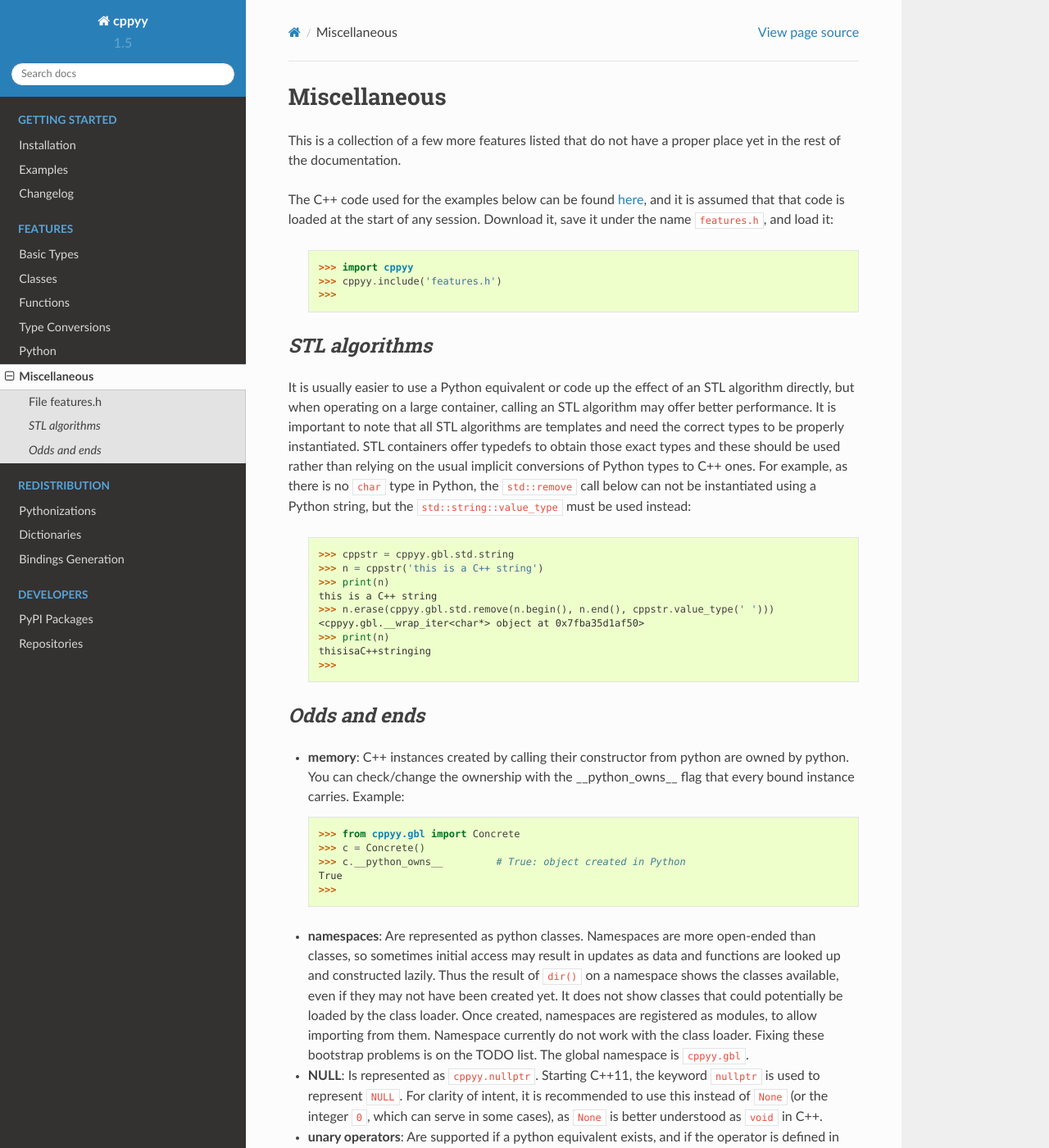
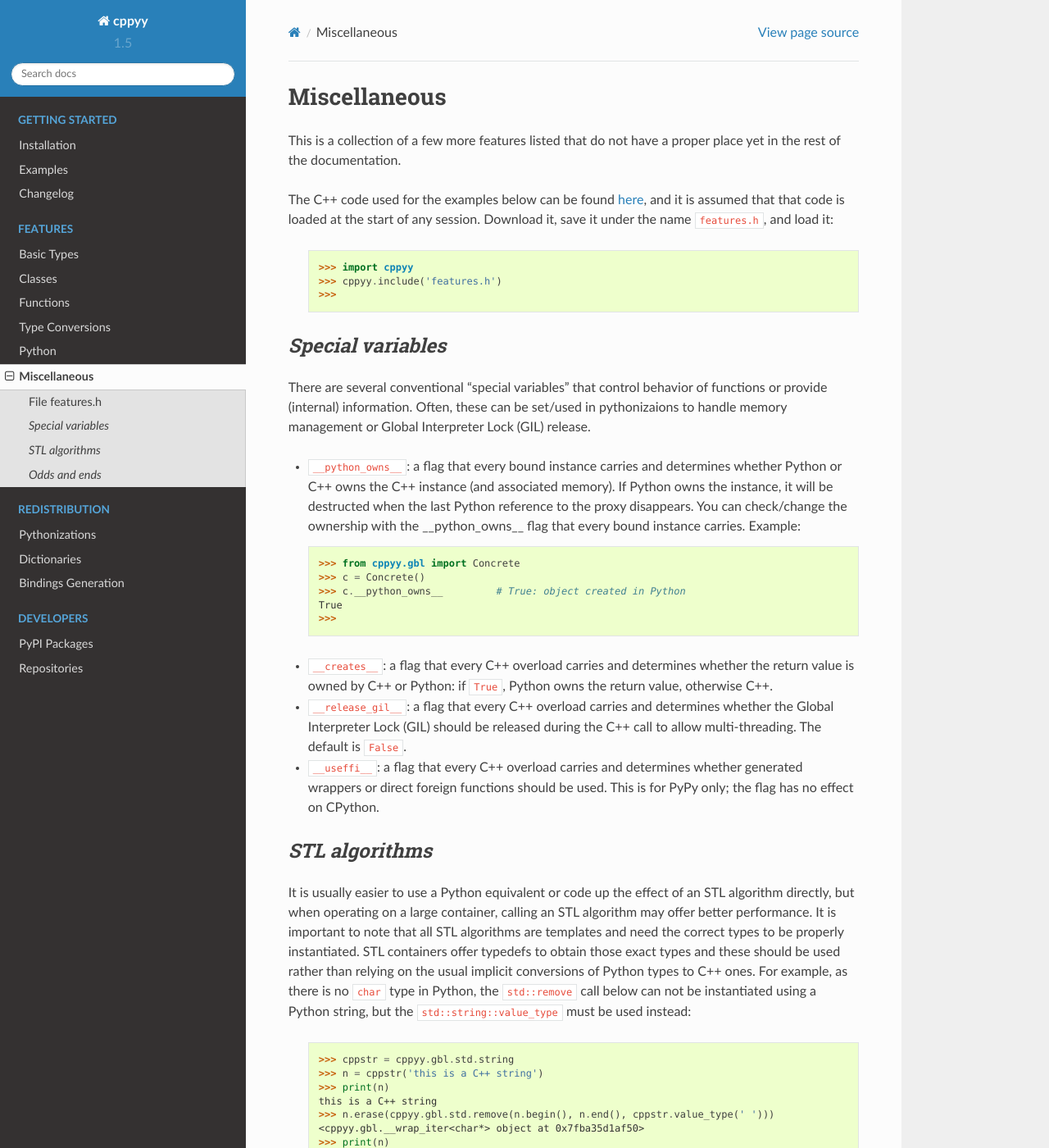
Before and after one commit to wlav/cppyy, a Sphinx documentation site: the page built from doc/source/misc.rst, in a window 1280 px wide and 1400 px high. Shown: the whole window at 82% size. Built offline with Sphinx 7.4.7 and the Read the Docs theme 2.0.0, drawn with Linux system fonts in a browser that asks for light colours; some of the changed text lies outside the part shown.

Commit message:
more documentation

```diff
--- a/doc/source/basic_types.rst
+++ b/doc/source/basic_types.rst
@@ -28,15 +28,17 @@
 
 Most builtin data types map onto the expected equivalent Python types, with
 the caveats that there may be size differences, different precision or
-rounding.
+rounding, etc.
 For example, a C++ ``float`` is returned as a Python ``float``, which is in
 fact a C++ ``double``.
 If sizes allow, conversions are automatic.
-For example, a C++ ``unsigned int`` becomes a Python ``long``, but
-unsigned-ness is still honored:
+For example, a C++ ``unsigned int`` becomes a Python2 ``long`` or Python3
+``int``, but unsigned-ness is still honored:
 
   .. code-block:: python
 
+    >>> cppyy.gbl.gUint
+    0L
     >>> type(cppyy.gbl.gUint)
     <type 'long'>
     >>> cppyy.gbl.gUint = -1
@@ -44,6 +46,12 @@
       File "<stdin>", line 1, in <module>
     ValueError: cannot convert negative integer to unsigned
     >>>
+
+To pass an argument through a C++ ``char`` (signed or unsigned) use a Python
+string of size 1.
+In many cases, the explicit C types from module ``ctypes`` can also be used,
+but that module does not have a public API (for type conversion or otherwise),
+so support is somewhat limited.
 
 
 `Arrays`
@@ -70,6 +78,26 @@
     IndexError: buffer index out of range
     >>>
 
+Arrays of arrays are supported through the C++ low-level view objects.
+This only works well if sizes are known at compile time or can be inferred.
+If sizes are not known, the size is set to a large integer (depending on the
+array element size) to allow access.
+It is then up to the developer not to access the array out-of-bounds.
+There is limited support for arrays of instances, but those should be avoided
+in C++ anyway:
+
+  .. code-block:: python
+
+    >>> cppyy.cppdef('std::string str_array[3][2] = {{"aa", "bb"}, {"cc", "dd"}, {"ee", "ff"}};')
+    True
+    >>> cppyy.gbl.str_array[0][1]
+    'bb'
+    >>> cppyy.gbl.str_array[4][0]
+    Traceback (most recent call last):
+      File "<stdin>", line 1, in <module>
+    IndexError: tuple index out of range
+    >>>
+
 
 `Pointers`
 """"""""""
@@ -90,8 +118,9 @@
     42
     >>>
 
-For objects, a pointer to an object and an object are represented the same
-way, with the necessary (de)referencing applied automatically.
+For objects, an object, a pointer to an object, and a smart pointer to an
+object are represented the same way, with the necessary (de)referencing
+applied automatically.
 Pointer variables are also bound by reference, so that updates on either the
 C++ or Python side are reflected on the other side as well.
 
@@ -99,16 +128,28 @@
 `Enums`
 """""""
 
-Both named and anonymous enums are supported.
-The type of an enum is implementation dependent and may even be different for
-different enums on the same compiler.
+Named, anonymous, and class enums are supported.
+The Python-underlying type of an enum is implementation dependent and may even
+be different for different enums on the same compiler.
 Typically, however, the types are ``int`` or ``unsigned int``, which
 translates to Python's ``int`` or ``long`` on Python2 or class ``int`` on
-Python3:
+Python3.
+Separate from the underlying, all enums have their own Python type to allow
+them to be used in template instantiations:
 
   .. code-block:: python
 
-    >>> from cppyy.gbl import kApple, kBanana, kCitrus
-    >>> cppyy.gbl.kApple
+    >>> from cppyy.gbl import kBanana   # classic enum, globally available
+    >>> print(kBanana)
+    29
+    >>> cppyy.gbl.EFruit
+    <class '__main__.EFruit'>
+    >>> print(cppyy.gbl.EFruit.kApple)
     78
+    >>> cppyy.gbl.E1                    # C++11 class enum, scoped
+    Traceback (most recent call last):
+      File "<stdin>", line 1, in <module>
+    AttributeError: <namespace cppyy.gbl at 0x7ff2766a4af0> has no attribute 'E1'.
+    >>> cppyy.gbl.NamedClassEnum.E1
+    42
     >>>
--- a/doc/source/cppyy_features_header.rst
+++ b/doc/source/cppyy_features_header.rst
@@ -120,3 +120,4 @@
 
     //-----
     enum EFruit {kApple=78, kBanana=29, kCitrus=34};
+    enum class NamedClassEnum { E1 = 42 };
--- a/doc/source/index.rst
+++ b/doc/source/index.rst
@@ -136,7 +136,7 @@
    functions
    type_conversions
    python
-   features
+   misc
 
 .. toctree::
    :caption: Redistribution
--- a/doc/source/features.rst
+++ b/doc/source/misc.rst
@@ -21,6 +21,44 @@
     >>> import cppyy
     >>> cppyy.include('features.h')
     >>>
+
+
+`Special variables`
+-------------------
+
+There are several conventional "special variables" that control behavior of
+functions or provide (internal) information.
+Often, these can be set/used in pythonizaions to handle memory management or
+Global Interpreter Lock (GIL) release.
+
+* ``__python_owns__``: a flag that every bound instance carries and determines
+  whether Python or C++ owns the C++ instance (and associated memory).
+  If Python owns the instance, it will be destructed when the last Python
+  reference to the proxy disappears.
+  You can check/change the ownership with the __python_owns__ flag that every
+  bound instance carries.
+  Example:
+
+  .. code-block:: python
+
+    >>> from cppyy.gbl import Concrete
+    >>> c = Concrete()
+    >>> c.__python_owns__         # True: object created in Python
+    True
+    >>>
+
+* ``__creates__``: a flag that every C++ overload carries and determines
+  whether the return value is owned by C++ or Python: if ``True``, Python owns
+  the return value, otherwise C++.
+
+* ``__release_gil__``: a flag that every C++ overload carries and determines
+  whether the Global Interpreter Lock (GIL) should be released during the C++
+  call to allow multi-threading.
+  The default is ``False``.
+
+* ``__useffi__``: a flag that every C++ overload carries and determines
+  whether generated wrappers or direct foreign functions should be used.
+  This is for PyPy only; the flag has no effect on CPython.
 
 
 `STL algorithms`
@@ -54,32 +92,14 @@
 `Odds and ends`
 ---------------
 
-* **memory**: C++ instances created by calling their constructor from python
-  are owned by python.
-  You can check/change the ownership with the __python_owns__ flag that every
-  bound instance carries.
-  Example:
-
-  .. code-block:: python
-
-    >>> from cppyy.gbl import Concrete
-    >>> c = Concrete()
-    >>> c.__python_owns__         # True: object created in Python
-    True
-    >>>
-
 * **namespaces**: Are represented as python classes.
   Namespaces are more open-ended than classes, so sometimes initial access may
   result in updates as data and functions are looked up and constructed
   lazily.
-  Thus the result of ``dir()`` on a namespace shows the classes available,
-  even if they may not have been created yet.
-  It does not show classes that could potentially be loaded by the class
-  loader.
+  Thus the result of ``dir()`` on a namespace shows the classes and functions
+  available for binding, even if these may not have been created yet.
   Once created, namespaces are registered as modules, to allow importing from
   them.
-  Namespace currently do not work with the class loader.
-  Fixing these bootstrap problems is on the TODO list.
   The global namespace is ``cppyy.gbl``.
 
 * **NULL**: Is represented as ``cppyy.nullptr``.
@@ -87,6 +107,3 @@
   For clarity of intent, it is recommended to use this instead of ``None``
   (or the integer ``0``, which can serve in some cases), as ``None`` is better
   understood as ``void`` in C++.
-
-* **unary operators**: Are supported if a python equivalent exists, and if the
-  operator is defined in the C++ class.
```
